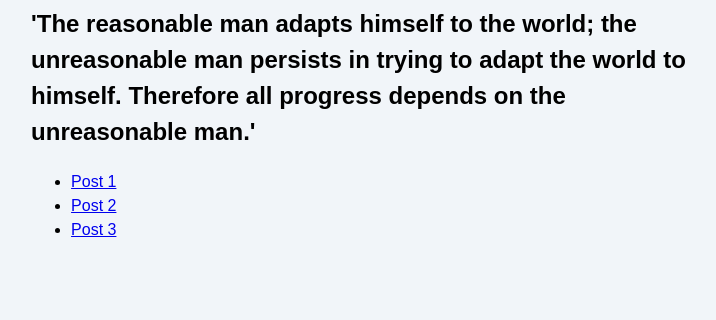
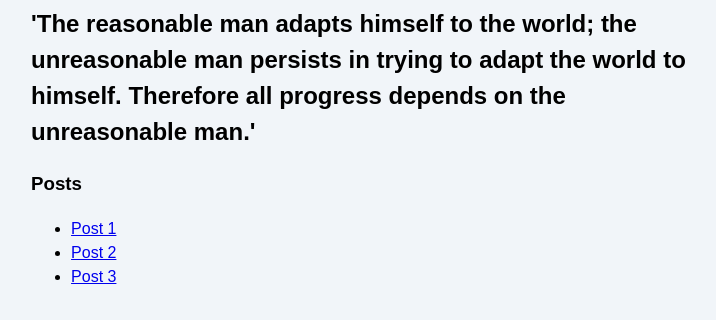
Before and after one commit to david-bour/portfolio, an Astro site in the folder davidbour/: page / in a window 1280 px wide. Shown: the part 130-450 px from the top of the page, without its empty margins (269-985 px from the left). Built offline with nearby package versions, Linux system fonts and the light colour scheme; Astro itself is replaced by a stand-in of ours.

Commit message:
- chore: add title

```diff
--- a/davidbour/src/pages/index.astro
+++ b/davidbour/src/pages/index.astro
@@ -18,6 +18,7 @@ const pageTitle="David Bour"
 		<h1>David Bour</h1>
 		<h2>'The reasonable man adapts himself to the world; the unreasonable man persists in trying to adapt the world to himself. Therefore all progress depends on the unreasonable man.'</h2>
 		<p>
+			<h3>Posts</h3>
 			<ul>
 				<li><a href="/posts/post-1/">Post 1</a></li>
 				<li><a href="/posts/post-2/">Post 2</a></li>
```
